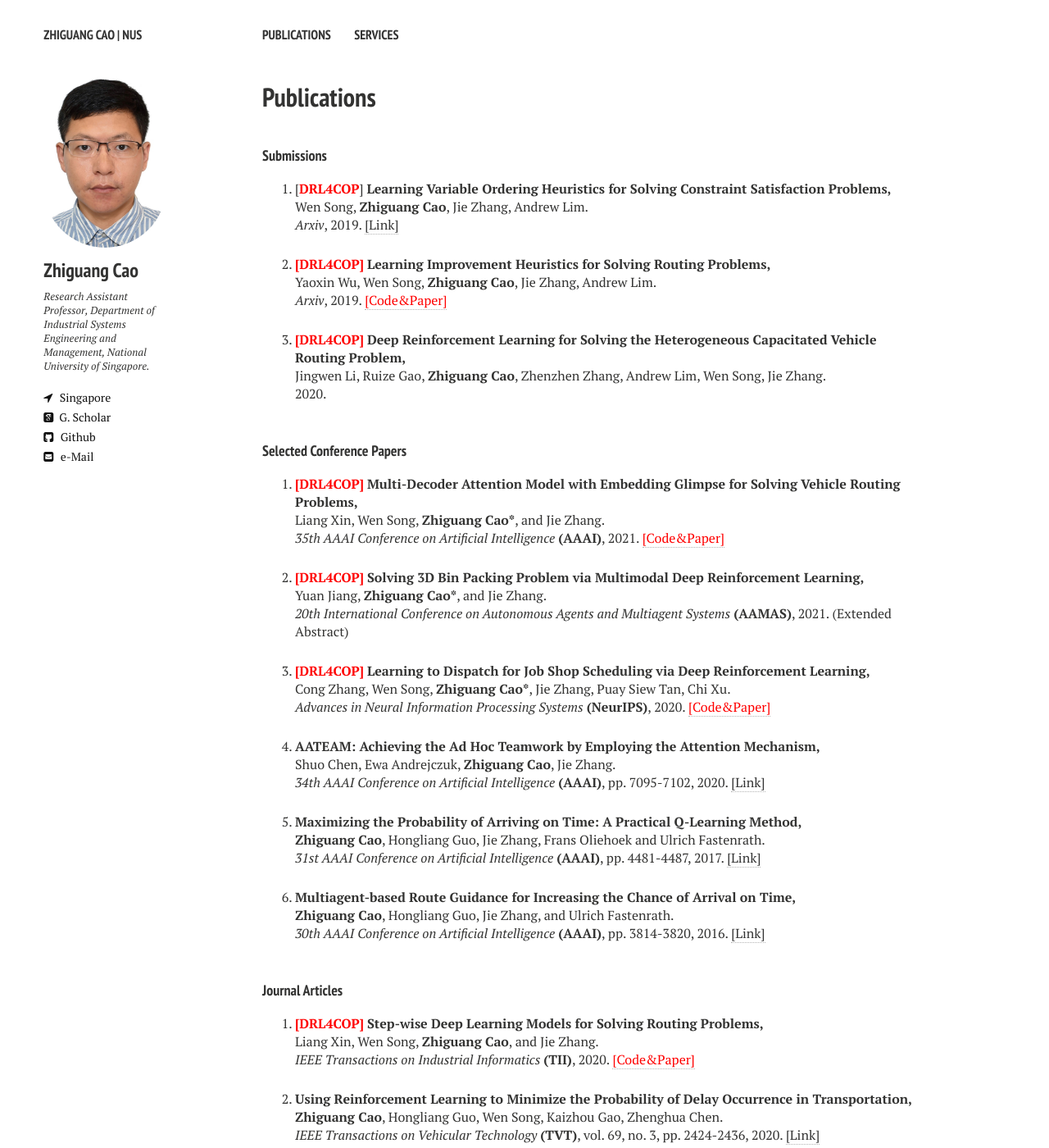
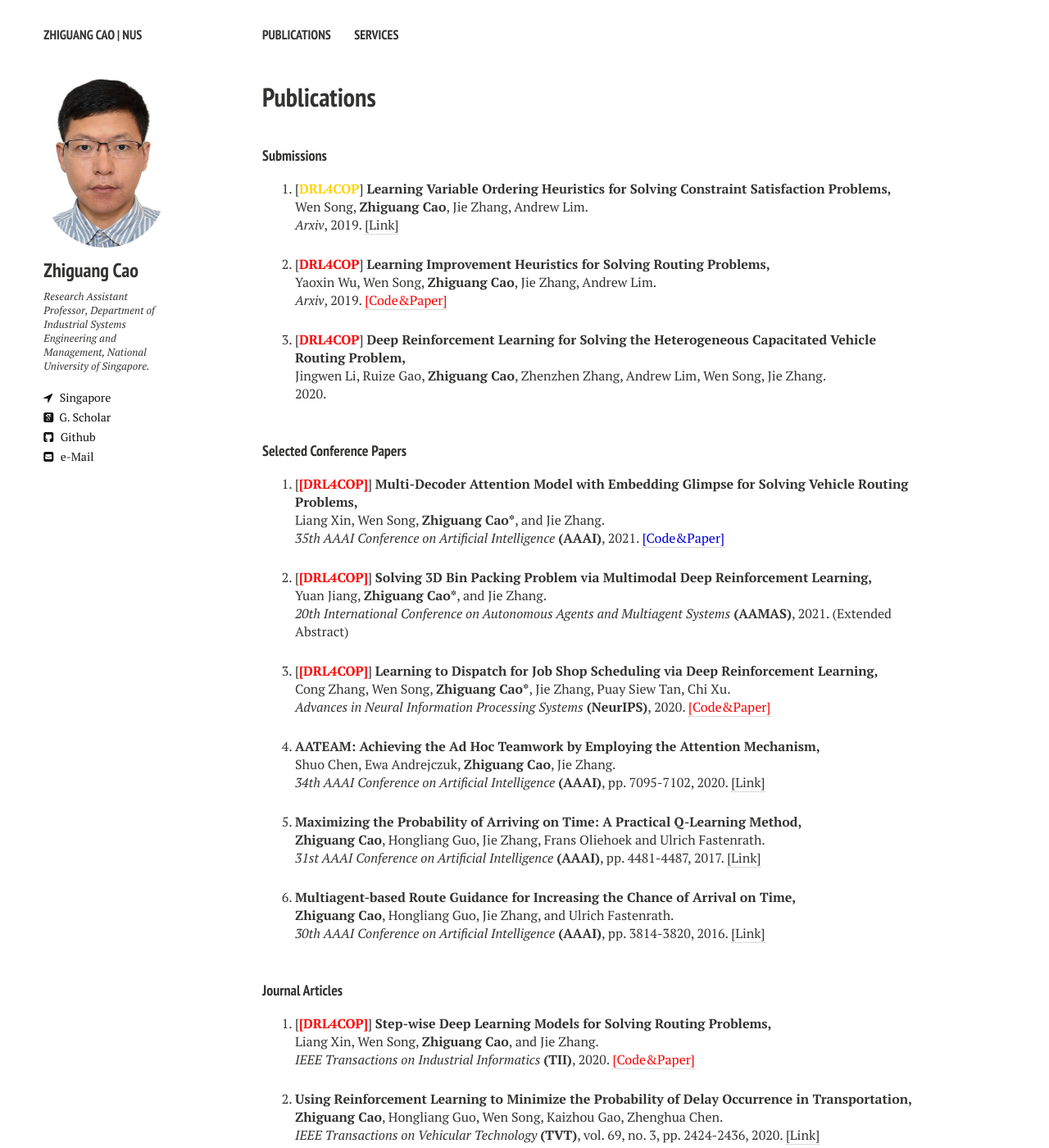
Before and after one commit to zhiguangcaosg/zhiguangcaosg.github.io, a Jekyll site: the page built from publications.md, in a window 1280 px wide and 1400 px high. Shown: the whole window at 82% size. Built offline with Jekyll 4.4.1, drawn with Linux system fonts in a browser that asks for light colours; nearby versions of some CDN libraries.

Commit message:
Update publications.html

```diff
--- a/_layouts/publications.html
+++ b/_layouts/publications.html
@@ -91,7 +91,7 @@ div.bibtex pre { font-size: 75%; overflow: auto;  width: 100%; padding: 0em 0em;
 
 <li>
 <p>
-[<font color="#FF0000"><b>DRL4COP</b></font>] <b>Learning Variable Ordering Heuristics for Solving Constraint Satisfaction Problems,</b>
+[<font color="#FFD306"><b>DRL4COP</b></font>] <b>Learning Variable Ordering Heuristics for Solving Constraint Satisfaction Problems,</b>
 <br>Wen Song, <b>Zhiguang Cao</b>, Jie Zhang, Andrew Lim.<br>
 <i>Arxiv</i>, 2019. <a href="https://arxiv.org/abs/1912.10762" target="_blank">[Link]</a>
 </p>
@@ -99,7 +99,7 @@ div.bibtex pre { font-size: 75%; overflow: auto;  width: 100%; padding: 0em 0em;
 
 <li>
 <p>
-<font color="#FF0000"><b>[DRL4COP]</b></font> <b>Learning Improvement Heuristics for Solving Routing Problems,</b>
+[<font color="#FF0000"><b>DRL4COP</b></font>] <b>Learning Improvement Heuristics for Solving Routing Problems,</b>
 <br>Yaoxin Wu, Wen Song, <b>Zhiguang Cao</b>, Jie Zhang, Andrew Lim.<br>
 <i>Arxiv</i>, 2019. <a href="https://github.com/yining043/TSP-improve"  target="_blank"> <font color="#FF0000">[Code&Paper] </font></a>
 </p>
@@ -107,7 +107,7 @@ div.bibtex pre { font-size: 75%; overflow: auto;  width: 100%; padding: 0em 0em;
 
 <li>
 <p>
-<font color="#FF0000"><b>[DRL4COP]</b></font> <b>Deep Reinforcement Learning for Solving the Heterogeneous Capacitated Vehicle Routing Problem,</b>
+[<font color="#FF0000"><b>DRL4COP</b></font>] <b>Deep Reinforcement Learning for Solving the Heterogeneous Capacitated Vehicle Routing Problem,</b>
 <br>Jingwen Li, Ruize Gao, <b>Zhiguang Cao</b>, Zhenzhen Zhang, Andrew Lim, Wen Song, Jie Zhang.<br>
 2020.
 </p>
@@ -125,15 +125,15 @@ div.bibtex pre { font-size: 75%; overflow: auto;  width: 100%; padding: 0em 0em;
 
 <li>
 <p>
-<font color="#FF0000"><b>[DRL4COP]</b></font> <b>Multi-Decoder Attention Model with Embedding Glimpse for Solving Vehicle Routing Problems,</b>
+[<font color="#FF0000"><b>[DRL4COP]</b></font>] <b>Multi-Decoder Attention Model with Embedding Glimpse for Solving Vehicle Routing Problems,</b>
 <br> Liang Xin, Wen Song, <b>Zhiguang Cao*</b>, and Jie Zhang.<br>
-<i>35th AAAI Conference on Artificial Intelligence</i> <b>(AAAI)</b>, 2021. <a href="https://github.com/liangxinedu/MDAM"  target="_blank"> <font color="#FF0000">[Code&Paper] </font></a>
+<i>35th AAAI Conference on Artificial Intelligence</i> <b>(AAAI)</b>, 2021. <a href="https://github.com/liangxinedu/MDAM"  target="_blank"> <font color="#0000E3">[Code&Paper] </font></a>
 </p>
 </li>
 
 <li>
 <p>
-<font color="#FF0000"><b>[DRL4COP]</b></font> <b>Solving 3D Bin Packing Problem via Multimodal Deep Reinforcement Learning,</b>
+[<font color="#FF0000"><b>[DRL4COP]</b></font>] <b>Solving 3D Bin Packing Problem via Multimodal Deep Reinforcement Learning,</b>
 <br>Yuan Jiang, <b>Zhiguang Cao*</b>, and Jie Zhang.<br>
 <i>20th International Conference on Autonomous Agents and Multiagent Systems</i> <b>(AAMAS)</b>, 2021. (Extended Abstract)
 </p>
@@ -141,7 +141,7 @@ div.bibtex pre { font-size: 75%; overflow: auto;  width: 100%; padding: 0em 0em;
 
 <li>
 <p>
-<font color="#FF0000"><b>[DRL4COP]</b></font> <b>Learning to Dispatch for Job Shop Scheduling via Deep Reinforcement Learning,</b>
+[<font color="#FF0000"><b>[DRL4COP]</b></font>] <b>Learning to Dispatch for Job Shop Scheduling via Deep Reinforcement Learning,</b>
 <br>Cong Zhang, Wen Song, <b>Zhiguang Cao*</b>, Jie Zhang, Puay Siew Tan, Chi Xu.<br>
 <i>Advances in Neural Information Processing Systems</i> <b>(NeurIPS)</b>, 2020. <a href="https://github.com/zcajiayin/L2D"  target="_blank"> <font color="#FF0000">[Code&Paper] </font></a>
 </p>
@@ -242,7 +242,7 @@ div.bibtex pre { font-size: 75%; overflow: auto;  width: 100%; padding: 0em 0em;
 
 <li>
 <p>
-<font color="#FF0000"><b>[DRL4COP]</b></font> <b>Step-wise Deep Learning Models for Solving Routing Problems,</b>
+[<font color="#FF0000"><b>[DRL4COP]</b></font>] <b>Step-wise Deep Learning Models for Solving Routing Problems,</b>
 <br> Liang Xin, Wen Song, <b>Zhiguang Cao</b>, and Jie Zhang.<br>
 <i> IEEE Transactions on Industrial Informatics</i> <b>(TII)</b>, 2020. <a href="https://github.com/liangxinedu/stepwise" target="_blank"><font color="#FF0000">[Code&Paper] </font></a>
 </p>
```
